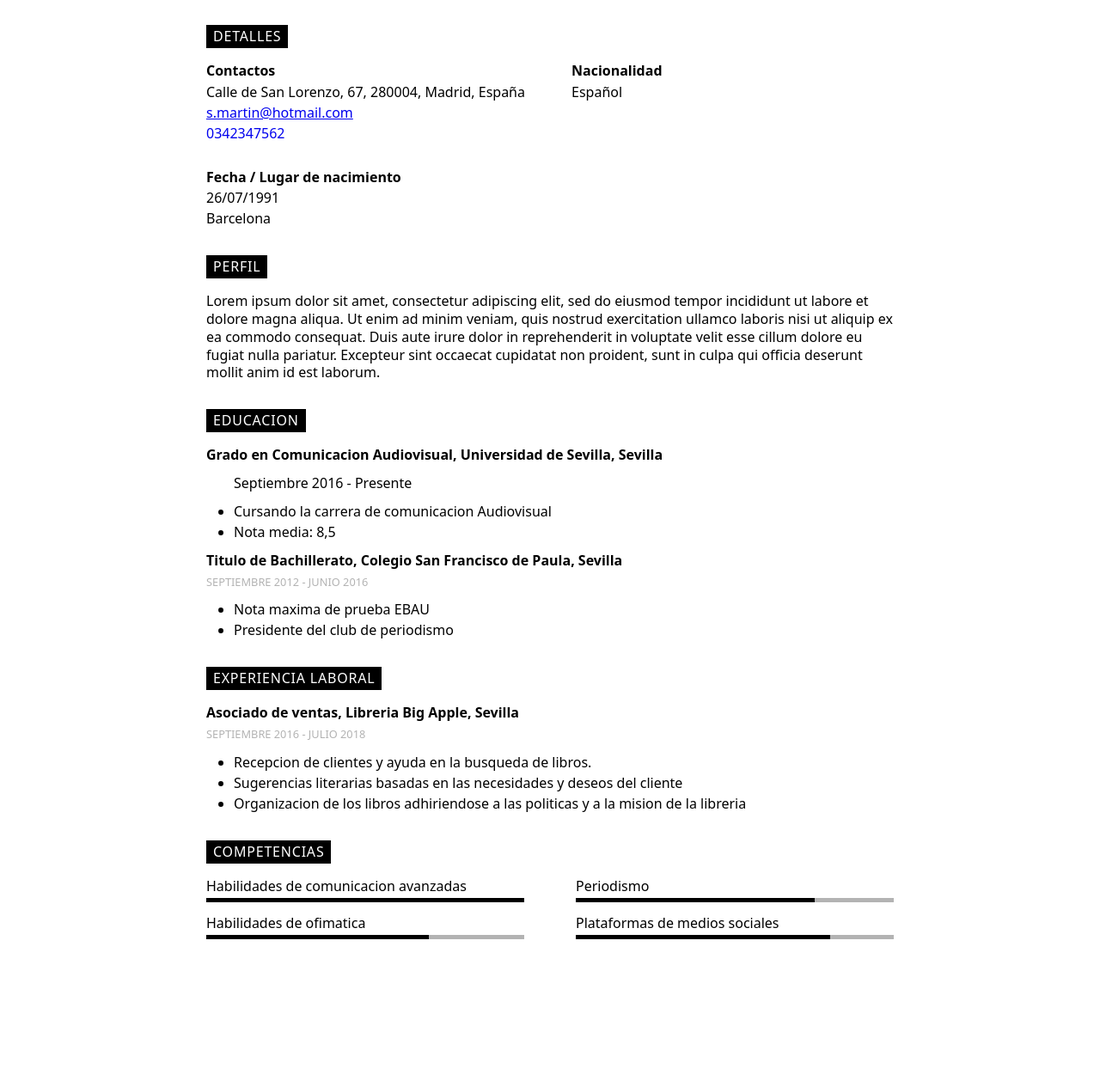
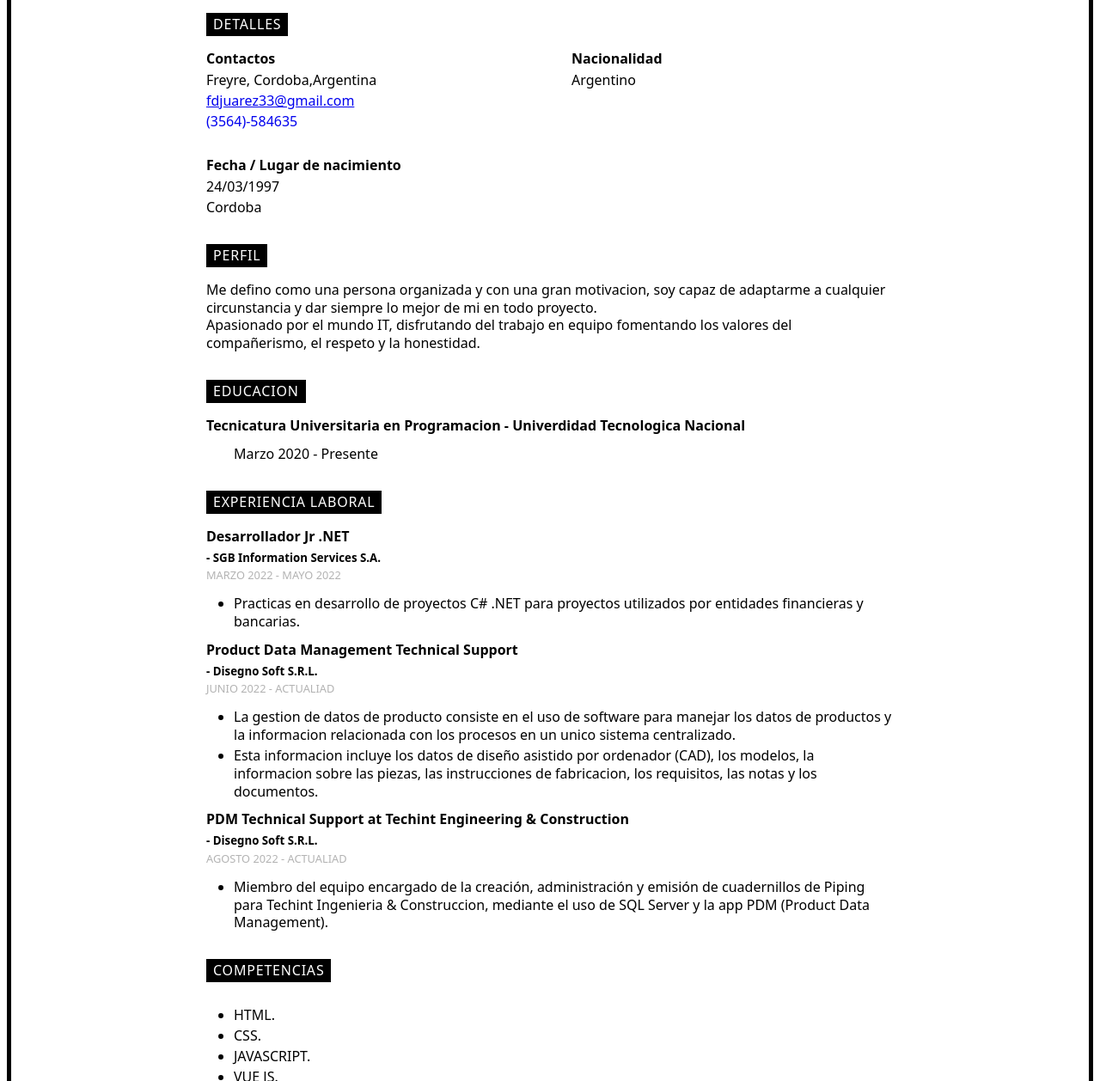
Before and after one commit to FrancoJ7/Proyecto-CV, a plain HTML site: page index.html in a window 1280 px wide. Shown: the part 192-1450 px from the top of the page at 86% size. Before the commit the page ends 1357 px from the top, so only its background shows below. Drawn offline with Linux system fonts and the light colour scheme.

Commit message:
Modificaciones en estilos CSS

```diff
--- a/cv_styles.css
+++ b/cv_styles.css
@@ -31,6 +31,12 @@ html {
     line-height: 1.3rem;
 }
 
+.cv{
+    padding: 0;
+    margin: 0;
+    border: 5px solid black;
+}
+
 section {
     margin-bottom: 2rem; /*PARA DE LOS CUADROS EN NEGRO CON EL TEXTO QUE TENGAN ARRIBA*/
 }
@@ -40,8 +46,8 @@ section {
 .header {
     display: grid;
     grid-template-columns: minmax(100px, 180px) 1fr; /*1fr es el 50%*/
-    max-width: 1000px;
-    margin: 0 auto;
+    max-width: auto;
+    margin: 0;
     gap: 6px;
 }
 
--- a/index.html
+++ b/index.html
@@ -1,7 +1,7 @@
 <!DOCTYPE html>
 <html lang="en">
 <head>
-  <title> Santiago Martin </title>
+  <title> Curriculim Vitae - Franco Juarez </title>
   <link rel="stylesheet" href="cv_styles.css">
   <meta charset="UTF-8">
   <meta http-equiv="X-UA-Compatible" content="IE=edge">
@@ -10,11 +10,12 @@
 </head>
 <body>
 
+ <div class="cv">
+
   <header class="header">
-    <img class="header_foto" src="Imagen/82f09e36d36dc1ee7ffc20f1effb53d0.jpg">
+    <img class="header_foto" src="./Imagen/image_6487327.JPG">
     <div class="header_texto">
-      <h1>Santiago <br/>
-         Martin</h1>
+      <h1>Franco Juarez</h1> <br>
       <h2>Estudiante</h2>
     </div>
   </header>
@@ -28,23 +29,23 @@
           <div>
             <h4 class="content_subtitle">Contactos</h4>
               <address class="content_detail">
-                <span>Calle de San Lorenzo, 67, 280004, Madrid, España </span>
-                <a href="malito:s.martin@hotmail.com">s.martin@hotmail.com</a>
-                <a href="tel:0342347562">0342347562</a>
+                <span>Freyre, Cordoba,Argentina </span>
+                <a href="malito:fdjuarez33@gmail.com">fdjuarez33@gmail.com</a>
+                <a href="tel:(3564)-584635">(3564)-584635</a>
               </address>
           </div>
 
           <div>
               <h4 class="content_subtitle">Fecha / Lugar de nacimiento</h4>
               <div class="content_detail">
-                <time datetime="1991-07-26">26/07/1991</time>
-                <p>Barcelona</p>
+                <time datetime="1991-07-26">24/03/1997</time>
+                <p>Cordoba</p>
               </div>
           </div>
 
         <div>
             <h4 class="content_subtitle">Nacionalidad</h4>
-            <p class="content_detail">Español</p>
+            <p class="content_detail">Argentino</p>
         </div>
 
       </div>
@@ -53,10 +54,8 @@
     <section>
       <h3 class="content_title">Perfil</h3>
         <div>
-            <p>Lorem ipsum dolor sit amet, consectetur adipiscing elit, sed do eiusmod tempor incididunt ut labore et dolore magna aliqua.
-               Ut enim ad minim veniam, quis nostrud exercitation ullamco laboris nisi ut aliquip ex ea commodo consequat. Duis aute irure dolor
-               in reprehenderit in voluptate velit esse cillum dolore eu fugiat nulla pariatur. Excepteur sint occaecat cupidatat non proident,
-               sunt in culpa qui officia deserunt mollit anim id est laborum.
+            <p>Me defino como una persona organizada y con una gran motivacion, soy capaz de adaptarme a cualquier circunstancia y dar siempre lo mejor de mi en todo proyecto.<br>
+              Apasionado por el mundo IT, disfrutando del trabajo en equipo fomentando los valores del compañerismo, el respeto y la honestidad.
             </p>
         </div>
     </section>
@@ -65,23 +64,9 @@
       <h3 class="content_title">Educacion</h3>
         <div>
             <h4 class="content_subtitle">
-                Grado en Comunicacion Audiovisual, Universidad de Sevilla, Sevilla
+                Tecnicatura Universitaria en Programacion - Univerdidad Tecnologica Nacional
             </h4 class="content_subtitle">
-            <p class="content_list">Septiembre 2016 - Presente</p>
-            <ul class="content_list">
-              <li>Cursando la carrera de comunicacion Audiovisual</li>
-              <li>Nota media: 8,5</li>
-            </ul>
-        </div>
-        <div>
-          <h4 class="content_subtitle">
-              Titulo de Bachillerato, Colegio San Francisco de Paula, Sevilla
-          </h4>
-          <p class="content_date-time">Septiembre 2012 - Junio 2016</p>
-          <ul class="content_list">
-            <li>Nota maxima de prueba EBAU</li>
-            <li>Presidente del club de periodismo</li>
-          </ul>
+            <p class="content_list">Marzo 2020 - Presente</p>
       </div>
     </section>
 
@@ -89,14 +74,32 @@
       <h3 class="content_title">Experiencia laboral</h3>
         <div>
             <h4 class="content_subtitle">
-               Asociado de ventas, Libreria Big Apple, Sevilla
+               Desarrollador Jr .NET
             </h4>
-            <p class="content_date-time">Septiembre 2016 - Julio 2018</p>
+            <h5>- SGB Information Services S.A.</h3>
+            <p class="content_date-time">Marzo 2022 - Mayo 2022</p>
             <ul class="content_list">
-              <li>Recepcion de clientes y ayuda en la busqueda de libros.</li>
-              <li>Sugerencias literarias basadas en las necesidades y deseos del cliente</li>
-              <li>Organizacion de los libros adhiriendose a las politicas y a la mision de la libreria</li>
+              <li>Practicas en desarrollo de proyectos C# .NET para proyectos utilizados por entidades financieras y bancarias.</li>
             </ul>
+            <h4 class="content_subtitle">
+              Product Data Management Technical Support
+            </h4>
+            <h5>- Disegno Soft S.R.L.</h3>
+            <p class="content_date-time">Junio 2022 - Actualiad</p>
+            <ul class="content_list">
+             <li>La gestion de datos de producto consiste en el uso de software para manejar los datos de productos y la informacion relacionada con los procesos en un unico sistema centralizado.</li>
+             <li>Esta informacion incluye los datos de diseño asistido por ordenador (CAD), los modelos, la informacion sobre las piezas, las instrucciones de fabricacion, los requisitos, las notas y los documentos.</li>
+            </ul>
+            <h4 class="content_subtitle">
+              PDM Technical Support at Techint Engineering & Construction
+            </h4>
+            <h5>- Disegno Soft S.R.L.</h3>
+            <p class="content_date-time">Agosto 2022 - Actualiad</p>
+            <ul class="content_list">
+             <li>Miembro del equipo encargado de la creación, administración y emisión de cuadernillos de Piping para Techint Ingenieria & Construccion, mediante el uso de SQL Server y la app PDM (Product Data Management).</li>
+
+            </ul>
+
         </div>
     </section>
 
@@ -106,27 +109,18 @@
 
       <div class="content_details content_skills">
           <div class="content_detail content_skill">
-              <label for="comunicacion">Habilidades de comunicacion avanzadas</label>
-              <progress id="comunicacion" max="100" value="100">%100</progress>
+             <ul class="content_list">
+              <li>HTML.</li>
+              <li>CSS.</li>
+              <li>JAVASCRIPT.</li>
+              <li>VUE JS.</li>
+              <li>NODE JS.</li>
+              <li>SQL SERVER.</li>
+              <li>C# .NET</li>
+             </ul>
           </div>
-
-          <div class="content_detail content_skill">
-            <label for="comunicacion-Avanzada">Plataformas de medios sociales</label>
-            <progress id="comunicacion-Avanzada" max="100" value="80">%80</progress>
-          </div>
-
-          <div class="content_detail content_skill">
-            <label for="periodismo">Periodismo</label>
-            <progress id="periodismo" max="100" value="75">%75</progress>
-          </div>
-
-          <div class="content_detail content_skill">
-            <label for="oficina">Habilidades de ofimatica</label>
-            <progress id="oficina" max="100" value="70">%70</progress>
-          </div>
-       </div>
     </section>
-
+  </div>
   </main>
 </body>
 </html>
```
Also changed, not shown: Imagen/82f09e36d36dc1ee7ffc20f1effb53d0.jpg (deleted), Imagen/image_6487327.JPG (added).
